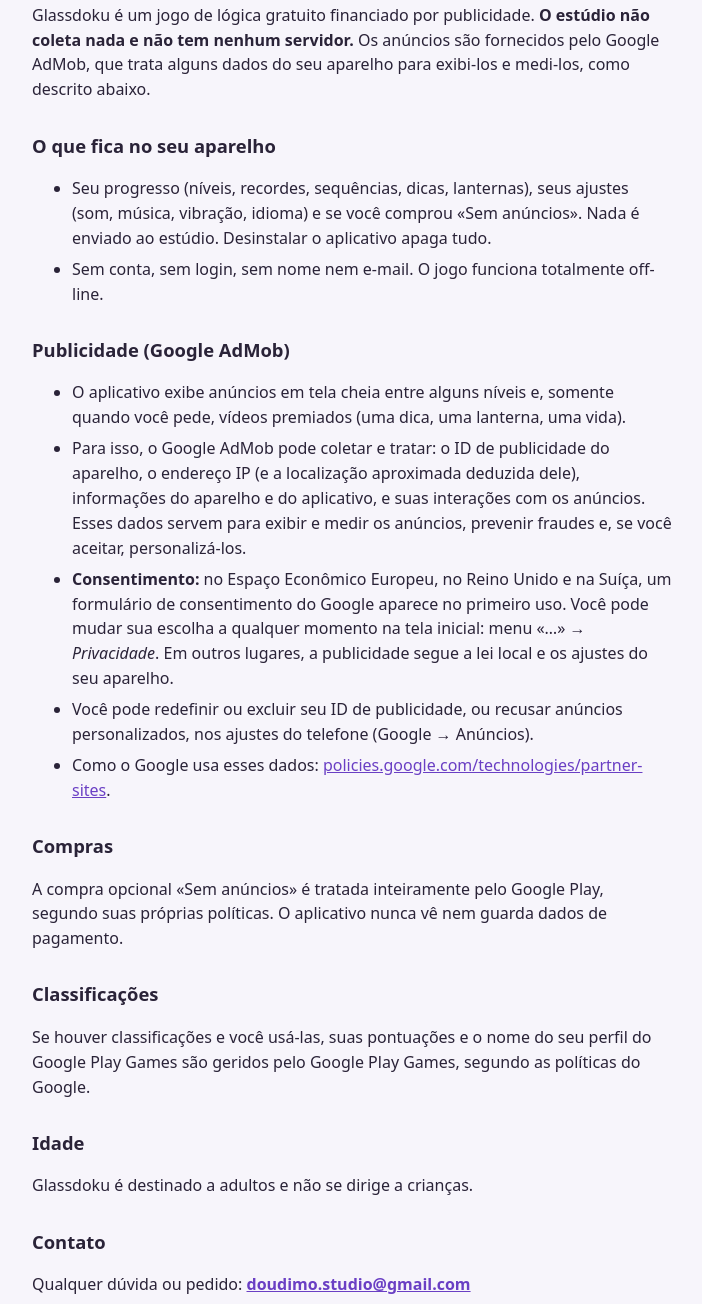
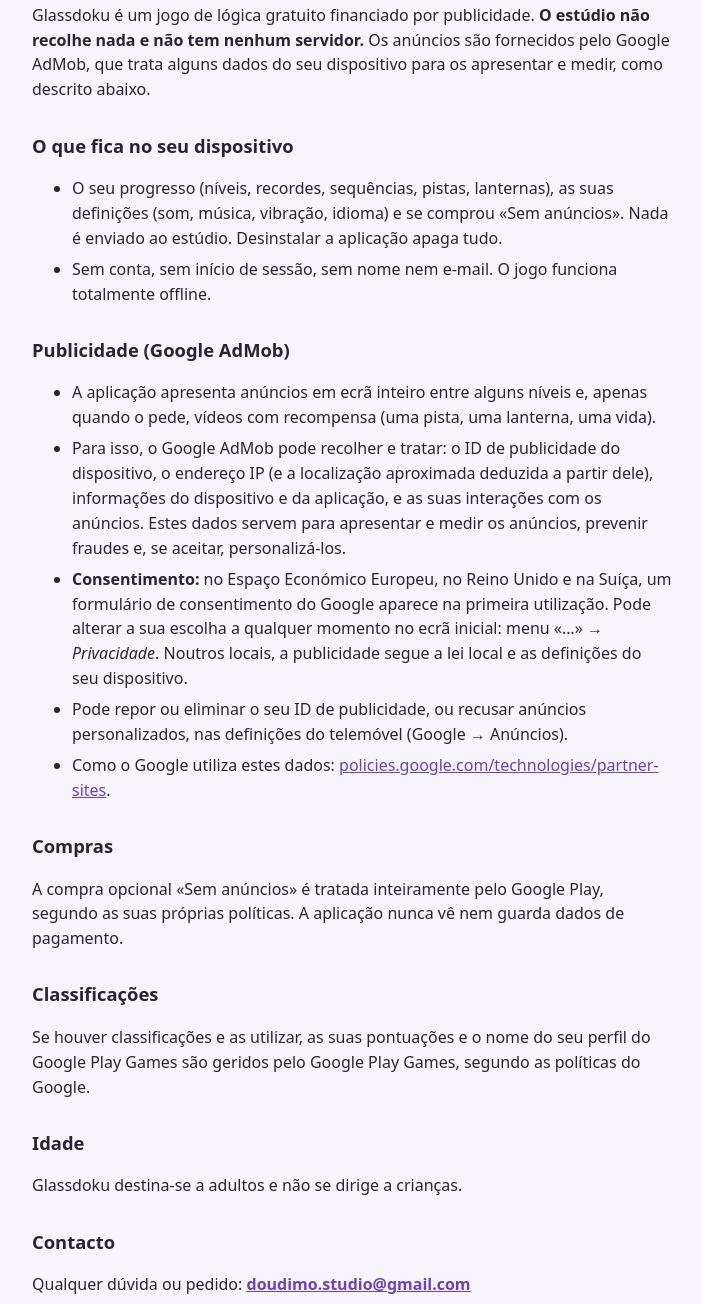
Before and after one commit to doudimostudio-blip/doudimo-site, a plain HTML site: page glassdoku/confidentialite.html in a window 1280 px wide. Shown: the part 6276-7580 px from the top of the page, without its empty margins (288-990 px from the left). Drawn offline with Linux system fonts and the light colour scheme.

Commit message:
Site : confidentialité de Glassdoku et Hyperline en portugais du Portugal

```diff
--- a/glassdoku/confidentialite.html
+++ b/glassdoku/confidentialite.html
@@ -149,27 +149,27 @@
 <h1>Política de privacidade — Glassdoku</h1>
 <p><em>Última atualização: 12 de novembro de 2026.</em> <em>Editor: Doudimo Studio — <a href="mailto:doudimo.studio@gmail.com">doudimo.studio@gmail.com</a></em></p>
 <h2>Em resumo</h2>
-<p>Glassdoku é um jogo de lógica gratuito financiado por publicidade. <strong>O estúdio não coleta nada e não tem nenhum servidor.</strong> Os anúncios são fornecidos pelo Google AdMob, que trata alguns dados do seu aparelho para exibi-los e medi-los, como descrito abaixo.</p>
-<h2>O que fica no seu aparelho</h2>
+<p>Glassdoku é um jogo de lógica gratuito financiado por publicidade. <strong>O estúdio não recolhe nada e não tem nenhum servidor.</strong> Os anúncios são fornecidos pelo Google AdMob, que trata alguns dados do seu dispositivo para os apresentar e medir, como descrito abaixo.</p>
+<h2>O que fica no seu dispositivo</h2>
 <ul>
-<li>Seu progresso (níveis, recordes, sequências, dicas, lanternas), seus ajustes (som, música, vibração, idioma) e se você comprou «Sem anúncios». Nada é enviado ao estúdio. Desinstalar o aplicativo apaga tudo.</li>
-<li>Sem conta, sem login, sem nome nem e-mail. O jogo funciona totalmente off-line.</li>
+<li>O seu progresso (níveis, recordes, sequências, pistas, lanternas), as suas definições (som, música, vibração, idioma) e se comprou «Sem anúncios». Nada é enviado ao estúdio. Desinstalar a aplicação apaga tudo.</li>
+<li>Sem conta, sem início de sessão, sem nome nem e-mail. O jogo funciona totalmente offline.</li>
 </ul>
 <h2>Publicidade (Google AdMob)</h2>
 <ul>
-<li>O aplicativo exibe anúncios em tela cheia entre alguns níveis e, somente quando você pede, vídeos premiados (uma dica, uma lanterna, uma vida).</li>
-<li>Para isso, o Google AdMob pode coletar e tratar: o ID de publicidade do aparelho, o endereço IP (e a localização aproximada deduzida dele), informações do aparelho e do aplicativo, e suas interações com os anúncios. Esses dados servem para exibir e medir os anúncios, prevenir fraudes e, se você aceitar, personalizá-los.</li>
-<li><strong>Consentimento:</strong> no Espaço Econômico Europeu, no Reino Unido e na Suíça, um formulário de consentimento do Google aparece no primeiro uso. Você pode mudar sua escolha a qualquer momento na tela inicial: menu «…» → <em>Privacidade</em>. Em outros lugares, a publicidade segue a lei local e os ajustes do seu aparelho.</li>
-<li>Você pode redefinir ou excluir seu ID de publicidade, ou recusar anúncios personalizados, nos ajustes do telefone (Google → Anúncios).</li>
-<li>Como o Google usa esses dados: <a href="https://policies.google.com/technologies/partner-sites?hl=pt-PT">policies.google.com/technologies/partner-sites</a>.</li>
+<li>A aplicação apresenta anúncios em ecrã inteiro entre alguns níveis e, apenas quando o pede, vídeos com recompensa (uma pista, uma lanterna, uma vida).</li>
+<li>Para isso, o Google AdMob pode recolher e tratar: o ID de publicidade do dispositivo, o endereço IP (e a localização aproximada deduzida a partir dele), informações do dispositivo e da aplicação, e as suas interações com os anúncios. Estes dados servem para apresentar e medir os anúncios, prevenir fraudes e, se aceitar, personalizá-los.</li>
+<li><strong>Consentimento:</strong> no Espaço Económico Europeu, no Reino Unido e na Suíça, um formulário de consentimento do Google aparece na primeira utilização. Pode alterar a sua escolha a qualquer momento no ecrã inicial: menu «…» → <em>Privacidade</em>. Noutros locais, a publicidade segue a lei local e as definições do seu dispositivo.</li>
+<li>Pode repor ou eliminar o seu ID de publicidade, ou recusar anúncios personalizados, nas definições do telemóvel (Google → Anúncios).</li>
+<li>Como o Google utiliza estes dados: <a href="https://policies.google.com/technologies/partner-sites?hl=pt-PT">policies.google.com/technologies/partner-sites</a>.</li>
 </ul>
 <h2>Compras</h2>
-<p>A compra opcional «Sem anúncios» é tratada inteiramente pelo Google Play, segundo suas próprias políticas. O aplicativo nunca vê nem guarda dados de pagamento.</p>
+<p>A compra opcional «Sem anúncios» é tratada inteiramente pelo Google Play, segundo as suas próprias políticas. A aplicação nunca vê nem guarda dados de pagamento.</p>
 <h2>Classificações</h2>
-<p>Se houver classificações e você usá-las, suas pontuações e o nome do seu perfil do Google Play Games são geridos pelo Google Play Games, segundo as políticas do Google.</p>
+<p>Se houver classificações e as utilizar, as suas pontuações e o nome do seu perfil do Google Play Games são geridos pelo Google Play Games, segundo as políticas do Google.</p>
 <h2>Idade</h2>
-<p>Glassdoku é destinado a adultos e não se dirige a crianças.</p>
-<h2>Contato</h2>
+<p>Glassdoku destina-se a adultos e não se dirige a crianças.</p>
+<h2>Contacto</h2>
 <p>Qualquer dúvida ou pedido: <strong><a href="mailto:doudimo.studio@gmail.com">doudimo.studio@gmail.com</a></strong></p>
 </section>
 
```
Also changed, not shown: hyperline/confidentialite.html (+13 -13 lines).
